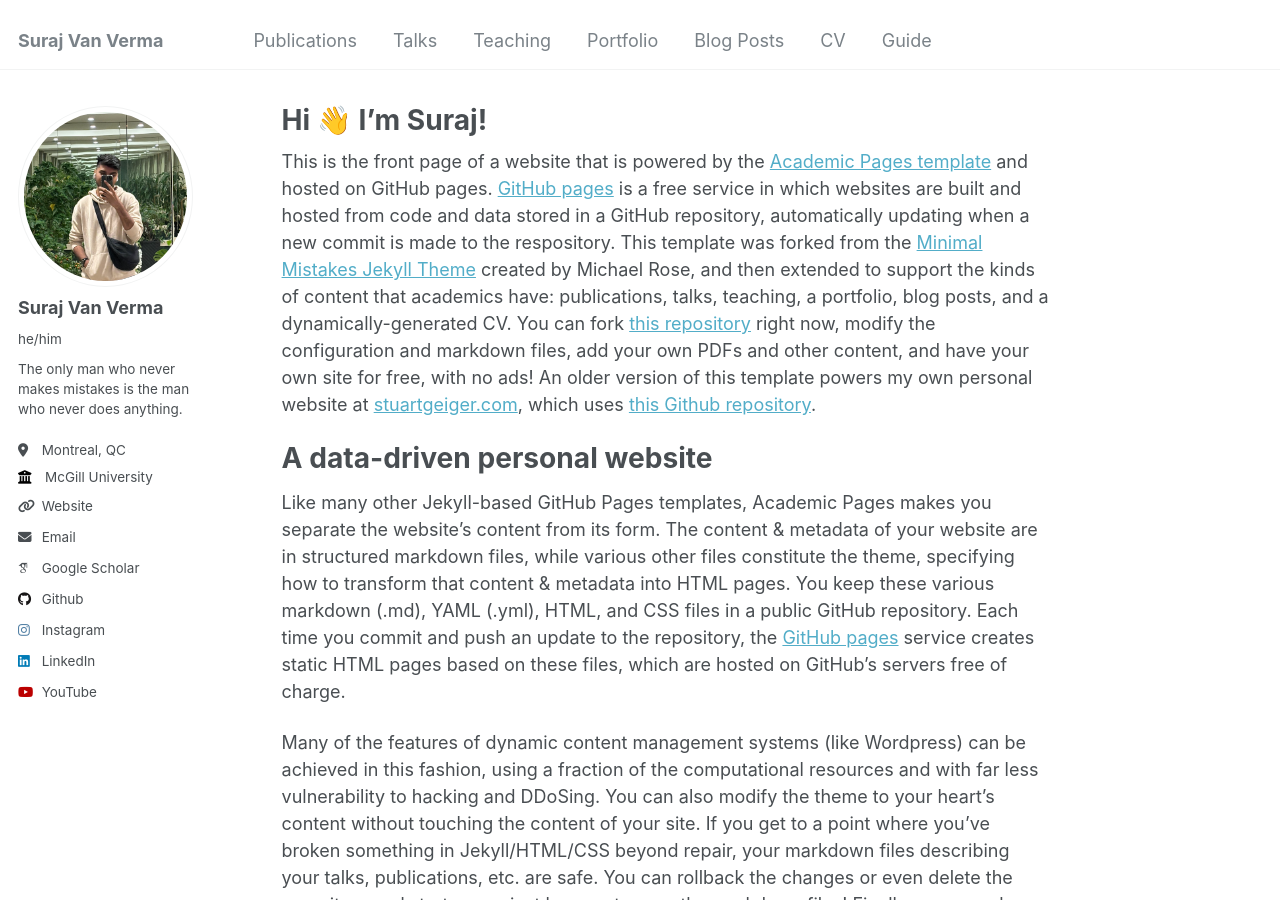
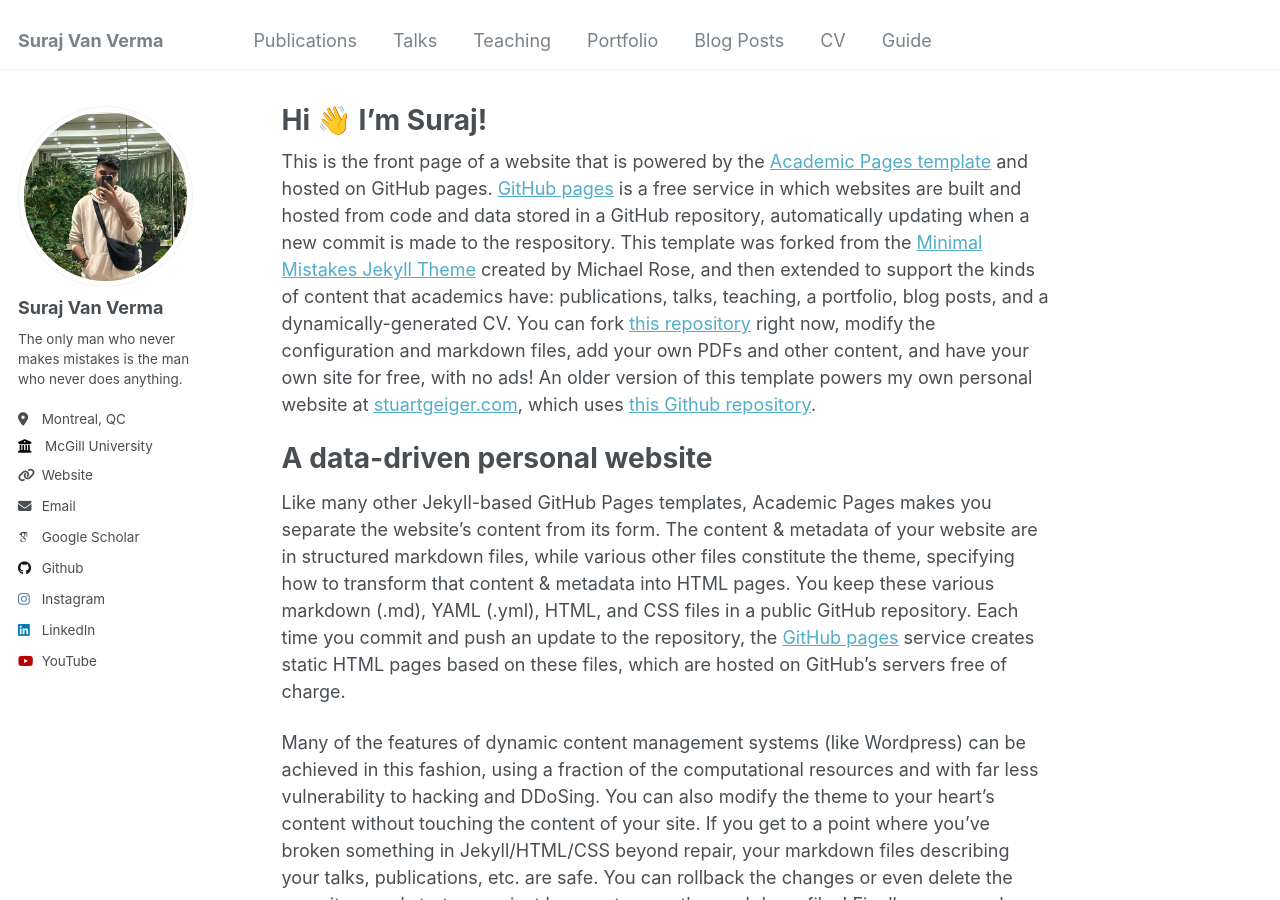
Before and after one commit to bythebug/bythebug.github.io, a Jekyll site: the page built from _pages/about.md, in a window 1280 px wide and 900 px high. Built offline with Jekyll 4.4.1, drawn with Linux system fonts in a browser that asks for light colours; some web fonts are replaced.

Commit message:
Added Profile Picture

```diff
--- a/_config.yml
+++ b/_config.yml
@@ -23,7 +23,7 @@
   # Biographic information
   avatar           : "profile.png"
   name             : "Suraj Van Verma"
-  pronouns         : "he/him"
+  # pronouns         : "he/him"
   bio              : "The only man who never makes mistakes is the man who never does anything."
   location         : "Montreal, QC"
   employer         : "McGill University"
@@ -58,7 +58,7 @@
   instagram          : "suraj.builds"
   # lastfm           : # Username
   linkedin         :  "bythebug"
-  # mastodon         : # URL
+  # mastodon         : # UR
   # medium           : # URL
   # pinterest        : # Username
   # soundcloud       : # Username
```
Also changed, not shown: images/profile.png.
